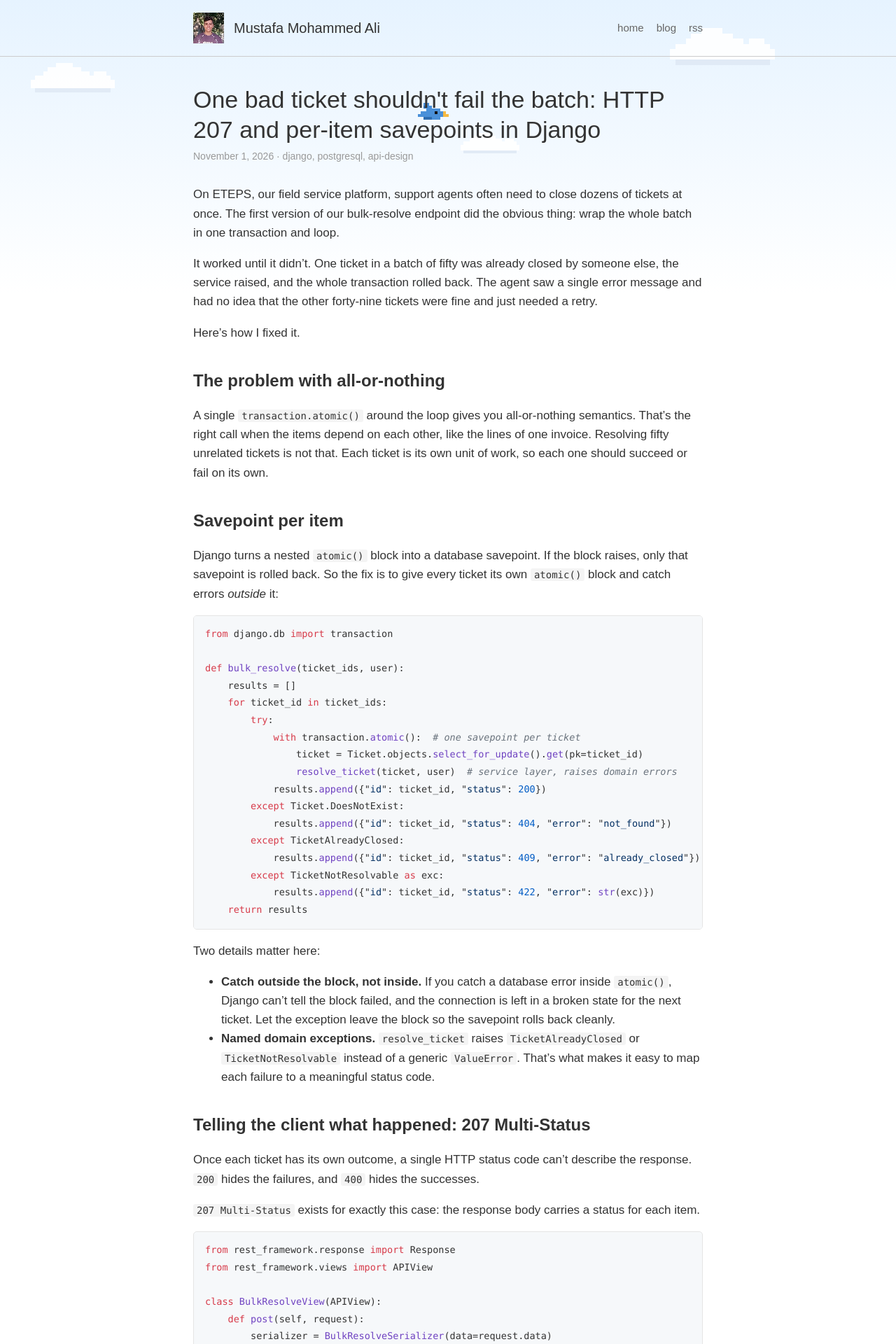
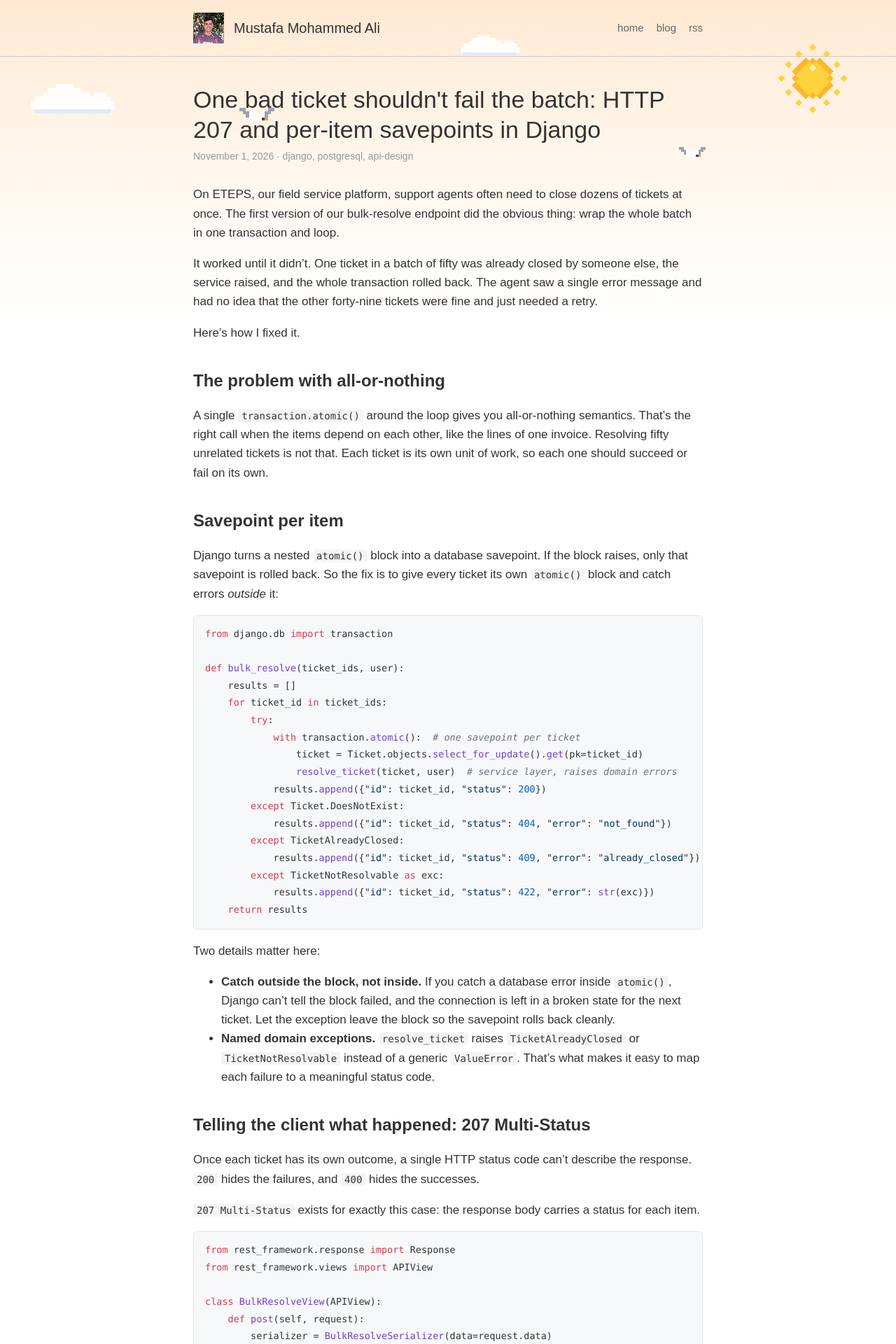
Before and after one commit to 0Mustafa37/0Mustafa37.github.io, a Jekyll site: the page built from _posts/2026-11-01-bulk-api-207-multi-status-savepoints.md, in a window 1280 px wide. Shown: the top 1920 px of the page at 70% size. Built offline with Jekyll 4.4.1, drawn with Linux system fonts in a browser that asks for light colours.

Commit message:
Beach pixel world for blog post pages
Co-Authored-By: Claude Opus 5.5 <noreply@anthropic.com>
Claude-Session: https://claude.ai/code/session_01N82b9m2pLFxbpPTijEcMMC

```diff
--- a/_layouts/blog.html
+++ b/_layouts/blog.html
@@ -8,14 +8,22 @@
 <link rel="stylesheet" href="{{ '/assets/blog.css' | relative_url }}?v={{ site.time | date: '%s' }}">
 <link rel="alternate" type="application/atom+xml" title="Mustafa's blog" href="{{ '/blog/feed.xml' | relative_url }}">
 </head>
-<body>
+<body class="{% if page.layout == 'post' %}beach{% else %}meadow{% endif %}">
 {% assign s = '/assets/blog/sprites/' | relative_url %}
-<!-- sky: drifting clouds and a bird (decorative) -->
+<!-- sky (decorative) -->
 <div class="sky" aria-hidden="true">
+  {% if page.layout == 'post' %}
+  <img class="sun" src="{{ s }}sun.svg" alt="">
+  <img class="cloud c1" src="{{ s }}cloud.svg" alt="">
+  <img class="cloud c2" src="{{ s }}cloud.svg" alt="">
+  <img class="gull g1" src="{{ s }}gull.svg" alt="">
+  <img class="gull g2" src="{{ s }}gull.svg" alt="">
+  {% else %}
   <img class="cloud c1" src="{{ s }}cloud.svg" alt="">
   <img class="cloud c2" src="{{ s }}cloud.svg" alt="">
   <img class="cloud c3" src="{{ s }}cloud.svg" alt="">
   <img class="bird" src="{{ s }}bird.svg" alt="">
+  {% endif %}
 </div>
 <header class="bhead">
   <div class="wrap">
@@ -31,8 +39,19 @@
 <main class="wrap">
 {{ content }}
 </main>
-<!-- ground: a little pixel world at the bottom of the page (decorative) -->
+<!-- ground (decorative) -->
 <footer class="scene" aria-hidden="true">
+  {% if page.layout == 'post' %}
+  <img class="palm p1" src="{{ s }}palm.svg" alt="">
+  <img class="umbrella" src="{{ s }}umbrella.svg" alt="">
+  <img class="shell s1" src="{{ s }}shell.svg" alt="">
+  <img class="castle" src="{{ s }}castle.svg" alt="">
+  <img class="crab" src="{{ s }}crab.svg" alt="">
+  <img class="star" src="{{ s }}star.svg" alt="">
+  <img class="shell s2" src="{{ s }}shell.svg" alt="">
+  <img class="palm p2" src="{{ s }}palm.svg" alt="">
+  <div class="sea"></div>
+  {% else %}
   <img class="tree t1" src="{{ s }}tree.svg" alt="">
   <img class="bush b1" src="{{ s }}bush.svg" alt="">
   <img class="bunny" src="{{ s }}bunny.svg" alt="">
@@ -43,6 +62,7 @@
   <img class="bush b2" src="{{ s }}bush.svg" alt="">
   <img class="tree t2" src="{{ s }}tree.svg" alt="">
   <img class="rock r2" src="{{ s }}rock.svg" alt="">
+  {% endif %}
   <div class="ground"></div>
 </footer>
 </body>
--- a/assets/blog.css
+++ b/assets/blog.css
@@ -121,3 +121,52 @@ body { min-height: 100vh; display: flex; flex-direction: column; }
 .bhead { position: relative; z-index: 2; }
 main.wrap { flex: 1; width: 100%; }
 .scene { margin-top: 60px; flex: none; }
+
+/* =====================================================================
+   BEACH WORLD: post pages
+   ===================================================================== */
+body.beach { background: linear-gradient(#ffe9d2 0, #fff6ec 220px, #ffffff 460px) no-repeat, #fff; }
+.beach .sun { width: 84px; top: 70px; right: 6%; animation: spin 20s steps(8) infinite; }
+@keyframes spin { to { transform: rotate(360deg); } }
+.beach .c1 { top: 120px; }
+.beach .c2 { top: 50px; }
+.gull { width: 50px; animation: fly 32s linear infinite, bob 1s steps(2) infinite; }
+.g1 { top: 160px; animation-delay: -5s, 0s; }
+.g2 { top: 210px; width: 38px; animation-delay: -20s, -.5s; }
+
+.beach .scene .ground { background: #f2d49b; border-top: 6px solid #e3bd74; }
+.beach .scene .sea {
+  position: absolute; right: 0; bottom: 0; width: 34%; height: 42px; z-index: 1;
+  background:
+    linear-gradient(90deg, #ffffff 0 12px, transparent 12px 36px) 0 0 / 36px 6px repeat-x,
+    linear-gradient(#5bc0eb, #3a9bd5);
+  animation: waves 2s steps(6) infinite;
+}
+@keyframes waves { to { background-position: 36px 0, 0 0; } }
+.beach .scene img { bottom: 36px; }
+.p1 { left: 3%; width: 96px; }
+.umbrella { left: 15%; width: 84px; }
+.s1 { left: 25%; width: 30px; }
+.castle { left: 33%; width: 78px; }
+.crab { left: 50%; width: 54px; animation: scuttle 7s linear infinite alternate; }
+.star { left: 58%; width: 34px; }
+.s2 { left: 61%; width: 26px; }
+.p2 { left: 70%; width: 110px; z-index: 2; }
+@keyframes scuttle { from { left: 46%; } to { left: 56%; } }
+
+@media (max-width: 600px) {
+  .beach .sun { width: 60px; }
+  .umbrella, .s2 { display: none; }
+  .castle { left: 26%; width: 62px; } .p2 { left: 66%; width: 84px; }
+}
+@media (prefers-reduced-motion: reduce) {
+  .beach .sun, .gull, .crab, .beach .scene .sea { animation: none; }
+  .g1 { left: 20%; } .g2 { left: 35%; }
+}
+
+/* beach spacing tweaks: keep the right palm on the sand */
+.castle { left: 30%; }
+.crab { left: 42%; }
+@keyframes scuttle { from { left: 40%; } to { left: 48%; } }
+.star { left: 51%; } .s2 { left: 54.5%; } .p2 { left: 57%; }
+@media (max-width: 600px) { .p2 { left: 54%; } .star { left: 46%; } }
```
Also changed, not shown: assets/blog/sprites/castle.svg (added), assets/blog/sprites/crab.svg (added), assets/blog/sprites/gull.svg (added), assets/blog/sprites/palm.svg (added), assets/blog/sprites/shell.svg (added), assets/blog/sprites/star.svg (added), assets/blog/sprites/sun.svg (added), assets/blog/sprites/umbrella.svg (added).
